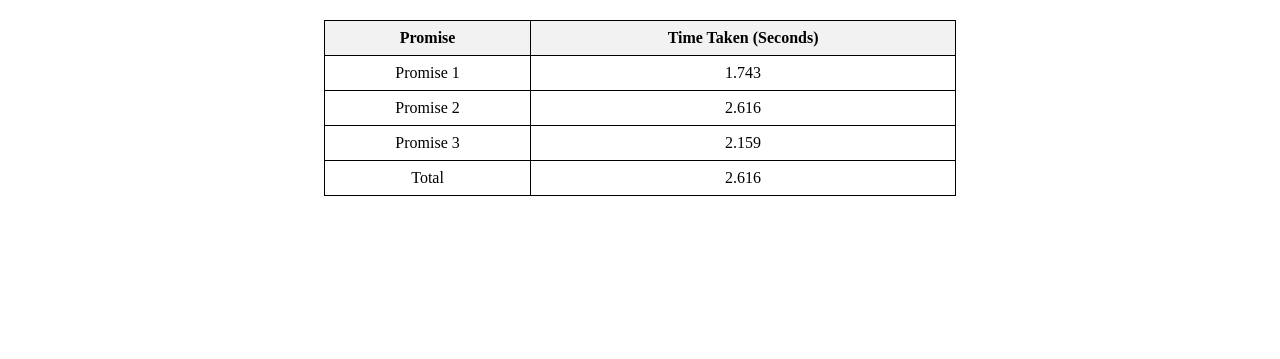
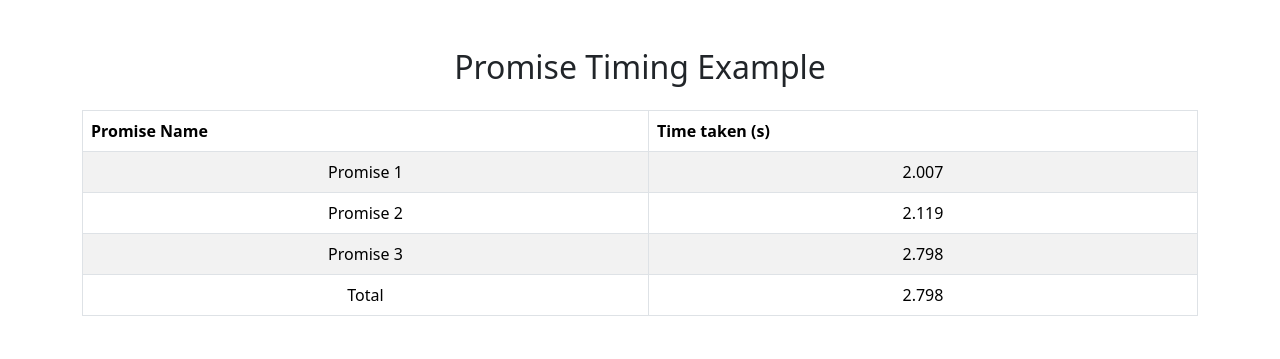
Before and after one commit to acciojob/wait-for-multiple-promises-Nishar24, a website: page main.html in a window 1280 px wide. Drawn offline with nearby package versions, Linux system fonts and the light colour scheme.

Commit message:
created a submission

```diff
--- a/main.html
+++ b/main.html
@@ -1,63 +1,38 @@
 <!DOCTYPE html>
-<html lang="en">
+
+<html>
   <head>
-    <meta charset="UTF-8">
-    <meta name="viewport" content="width=device-width, initial-scale=1.0">
-    <title>Promise Timing Table</title>
-    <style>
-        table {
-            width: 50%;
-            border-collapse: collapse;
-            margin: 20px auto;
-            text-align: center;
-        }
-        th, td {
-            border: 1px solid black;
-            padding: 8px;
-        }
-        th {
-            background-color: #f2f2f2;
-        }
-    </style>
+    <link rel="stylesheet" href="styles.css" />
+    <link
+      href="https://cdn.jsdelivr.net/npm/bootstrap@5.3.0-alpha1/dist/css/bootstrap.min.css"
+      rel="stylesheet"
+      integrity="sha384-GLhlTQ8iRABdZLl6O3oVMWSktQOp6b7In1Zl3/Jr59b6EGGoI1aFkw7cmDA6j6gD"
+      crossorigin="anonymous"
+    />
   </head>
+
   <body>
-    <table>
+    <!-- the entire body must be written by student -->
+    <div class="container mt-5">
+      <h2>Promise Timing Example</h2>
+      <table class="table table-striped table-hover table-bordered mt-4">
         <thead>
           <tr>
-                <th>Promise</th>
-                <th>Time Taken (Seconds)</th>
+            <th>Promise Name</th>
+            <th>Time taken (s)</th>
           </tr>
         </thead>
         <tbody id="output">
-            <tr><td colspan="2">Loading...</td></tr>
+          <!-- Loading row will be inserted here by default -->
         </tbody>
       </table>
+    </div>
 
-    <script>
-        function createPromise(index) {
-            const delay = Math.random() * 2 + 1; // Random delay between 1 and 3 seconds
-            return new Promise(resolve => {
-                setTimeout(() => resolve({ index, time: delay.toFixed(3) }), delay * 1000);
-            });
-        }
-
-        const promises = [createPromise(1), createPromise(2), createPromise(3)];
-
-        Promise.all(promises).then(results => {
-            const tbody = document.getElementById('output');
-            tbody.innerHTML = ''; // Clear loading row
-
-            results.forEach(result => {
-                const row = document.createElement('tr');
-                row.innerHTML = `<td>Promise ${result.index}</td><td>${result.time}</td>`;
-                tbody.appendChild(row);
-            });
-
-            const maxTime = Math.max(...results.map(r => parseFloat(r.time))).toFixed(3);
-            const totalRow = document.createElement('tr');
-            totalRow.innerHTML = `<td>Total</td><td>${maxTime}</td>`;
-            tbody.appendChild(totalRow);
-        });
-    </script>
+    <script type="text/javascript" src="./script.js"></script>
+    <script
+      src="https://cdn.jsdelivr.net/npm/bootstrap@5.3.0-alpha1/dist/js/bootstrap.bundle.min.js"
+      integrity="sha384-w76AqPfDkMBDXo30jS1Sgez6pr3x5MlQ1ZAGC+nuZB+EYdgRZgiwxhTBTkF7CXvN"
+      crossorigin="anonymous"
+    ></script>
   </body>
 </html>
--- a/script.js
+++ b/script.js
@@ -1 +1,76 @@
 //your JS code here. If required.
+window.onload = function () {
+  const outputElement = document.getElementById("output");
+
+  // Insert the loading row
+  const loadingRow = document.createElement("tr");
+  const loadingCell = document.createElement("td");
+
+  loadingRow.id = "loading";
+  loadingCell.setAttribute("colspan", "2");
+  loadingCell.textContent = "Loading...";
+  loadingRow.appendChild(loadingCell);
+  outputElement.appendChild(loadingRow);
+
+  // Record the overall start time
+  const startTime = Date.now();
+
+  // Function to create a promise
+  function createPromise(i) {
+    const delay = Math.floor(Math.random() * 2000) + 1000; // Between 1 and 3 seconds
+    const promiseStartTime = Date.now();
+
+    return new Promise((resolve) => {
+      setTimeout(() => {
+        const timeTaken = (Date.now() - promiseStartTime) / 1000; // In seconds
+        resolve({ name: "Promise " + i, timeTaken: timeTaken.toFixed(3) });
+      }, delay);
+    });
+  }
+
+  // Create 3 promises
+  const promises = [];
+  for (let i = 1; i <= 3; i++) {
+    promises.push(createPromise(i));
+  }
+
+  // Wait for all promises to resolve
+  Promise.all(promises).then((results) => {
+    const endTime = Date.now();
+    const totalTime = (endTime - startTime) / 1000; // In seconds
+
+    // Remove the loading row
+    outputElement.removeChild(loadingRow);
+
+    // Sort results by promise name
+    results.sort((a, b) => a.name.localeCompare(b.name));
+
+    // Add rows for each promise
+    results.forEach((result) => {
+      const row = document.createElement("tr");
+
+      const nameCell = document.createElement("td");
+      nameCell.textContent = result.name;
+      row.appendChild(nameCell);
+
+      const timeCell = document.createElement("td");
+      timeCell.textContent = result.timeTaken;
+      row.appendChild(timeCell);
+
+      outputElement.appendChild(row);
+    });
+
+    // Add the total row
+    const totalRow = document.createElement("tr");
+
+    const totalNameCell = document.createElement("td");
+    totalNameCell.textContent = "Total";
+    totalRow.appendChild(totalNameCell);
+
+    const totalTimeCell = document.createElement("td");
+    totalTimeCell.textContent = totalTime.toFixed(3);
+    totalRow.appendChild(totalTimeCell);
+
+    outputElement.appendChild(totalRow);
+  });
+};
--- a/styles.css
+++ b/styles.css
@@ -1 +1,28 @@
 /*  your css code here. If applicable */
+body {
+  font-family: Arial, sans-serif;
+  background-color: #f8f9fa;
+}
+
+.container {
+  max-width: 800px;
+  margin: 0 auto;
+}
+
+h2 {
+  text-align: center;
+  color: #333;
+}
+
+.table {
+  margin-top: 20px;
+}
+
+td {
+  text-align: center;
+}
+
+.loading {
+  font-style: italic;
+  color: gray;
+}
```
Lines whose indentation alone changed are shown as unchanged.
